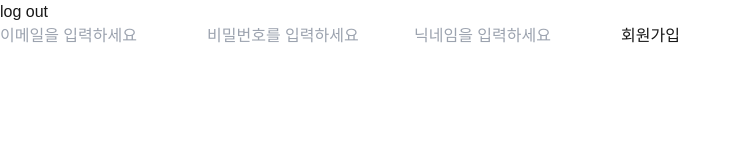
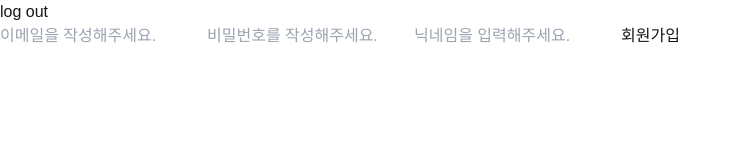
Before and after one commit to fourkie/fourkie, a Next.js app: page /sign-up in a window 1280 px wide. Shown: the top 160 px of the page, without its empty margins (0-740 px from the left). Built offline with nearby package versions, Linux system fonts and the light colour scheme; no server answers.

Commit message:
add: form-message 상수 파일 추가 / type 파일 내용 추가 #10

```diff
--- a/src/app/sign-in/_components/sign-in-form.tsx
+++ b/src/app/sign-in/_components/sign-in-form.tsx
@@ -1,5 +1,7 @@
 "use client";
 
+import { FormData } from "@/app/sign-up/type";
+import { FORM_MESSAGE } from "@/constants/form-message";
 import { useSignInMutation } from "@/hooks/mutations/auth-mutations";
 import { FieldValues, useForm } from "react-hook-form";
 
@@ -15,18 +17,18 @@ const SignInForm = () => {
     <form onSubmit={handleSubmit(onSubmit)}>
       <input
         {...register("email", {
-          required: { value: true, message: "이메일을 작성해주세요" },
+          required: { value: true, message: FORM_MESSAGE.EMAIL },
         })} // pattern: {value: ..., message: ...}로 정규식 추가하여 유효성 검사
         type="email"
-        placeholder="이메일을 입력하세요"
+        placeholder={FORM_MESSAGE.EMAIL}
       />
       {formState.errors.email && <span>{formState.errors.email.message}</span>}
       <input
         {...register("password", {
-          required: { value: true, message: "비밀번호를 작성해주세요" },
+          required: { value: true, message: FORM_MESSAGE.PASSWORD },
         })}
         type="password"
-        placeholder="비밀번호를 입력하세요F"
+        placeholder={FORM_MESSAGE.PASSWORD}
       />
       <button disabled={!formState.isValid}>로그인</button>
     </form>
@@ -34,9 +36,3 @@ const SignInForm = () => {
 };
 
 export default SignInForm;
-
-interface FormData {
-  username: string;
-  email: string;
-  password: string;
-}
--- a/src/app/sign-up/_components/sign-up-form.tsx
+++ b/src/app/sign-up/_components/sign-up-form.tsx
@@ -2,6 +2,8 @@
 
 import { useSignupMutation } from "@/hooks/mutations/auth-mutations";
 import { FieldValues, useForm } from "react-hook-form";
+import { FormData } from "../type";
+import { FORM_MESSAGE } from "@/constants/form-message";
 
 const SignUpForm = () => {
   const { register, handleSubmit, formState } = useForm<FormData>({
@@ -18,26 +20,26 @@ const SignUpForm = () => {
     <form onSubmit={handleSubmit(onSubmit)}>
       <input
         {...register("email", {
-          required: { value: true, message: "이메일을 작성해주세요" },
+          required: { value: true, message: FORM_MESSAGE.EMAIL },
         })} // pattern: {value: ..., message: ...}로 정규식 추가하여 유효성 검사
         type="email"
-        placeholder="이메일을 입력하세요"
+        placeholder={FORM_MESSAGE.EMAIL}
       />
       {formState.errors.email && <span>{formState.errors.email.message}</span>}
       <input
         {...register("password", {
-          required: { value: true, message: "비밀번호를 작성해주세요" },
+          required: { value: true, message: FORM_MESSAGE.PASSWORD },
         })}
         type="password"
-        placeholder="비밀번호를 입력하세요"
+        placeholder={FORM_MESSAGE.PASSWORD}
       />
 
       <input
         {...register("nickname", {
-          required: { value: true, message: "닉네임을 입력해주세요" },
+          required: { value: true, message: FORM_MESSAGE.NICKNAME },
         })} // pattern: {value: ..., message: ...}로 정규식 추가하여 유효성 검사
         type="text"
-        placeholder="닉네임을 입력하세요"
+        placeholder={FORM_MESSAGE.NICKNAME}
       />
       <button disabled={!formState.isValid}>회원가입</button>
     </form>
@@ -45,9 +47,3 @@ const SignUpForm = () => {
 };
 
 export default SignUpForm;
-
-interface FormData {
-  nickname: string;
-  email: string;
-  password: string;
-}
--- a/src/app/sign-up/type.ts
+++ b/src/app/sign-up/type.ts
@@ -0,0 +1,5 @@
+export interface FormData {
+  nickname: string;
+  email: string;
+  password: string;
+}
--- /dev/null
+++ b/src/constants/form-message.ts
@@ -0,0 +1,6 @@
+export const FORM_MESSAGE = {
+  EMAIL: "이메일을 작성해주세요.",
+  PASSWORD: "비밀번호를 작성해주세요.",
+  PASSWORD_CONFIRM: "비밀번호를 확인해주세요.",
+  NICKNAME: "닉네임을 입력해주세요.",
+};
```
